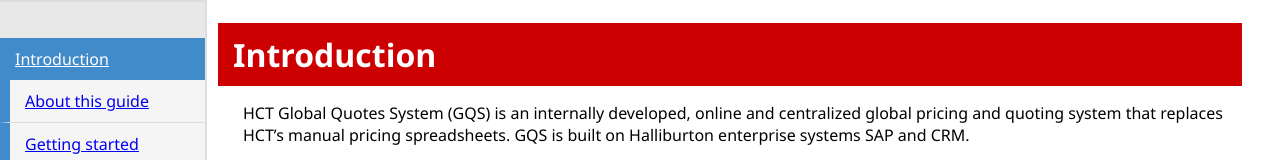
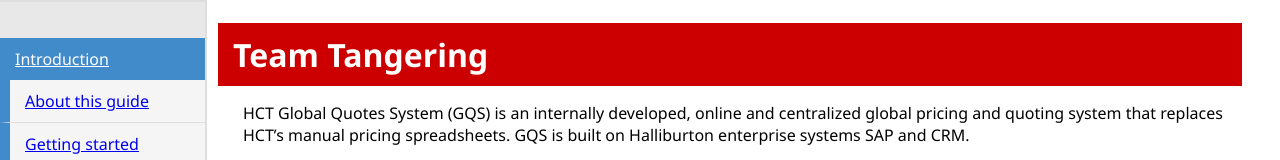
Before and after one commit to RaguNeopaney/userguides, a plain HTML site: page index.html in a window 1280 px wide. Shown: the top 160 px of the page. Drawn offline with Linux system fonts and the light colour scheme.

Commit message:
Team name added

```diff
--- a/index.html
+++ b/index.html
@@ -28,7 +28,7 @@
     </div>
 
     <div class="container-fluid">
-         <h1 class="heading">Introduction</h1>
+         <h1 class="heading">Team Tangering</h1>
         <p>HCT Global Quotes System (GQS) is an internally developed, online and centralized global pricing and quoting system that replaces HCT’s manual pricing spreadsheets. GQS is built on Halliburton enterprise systems SAP and CRM.</p>
         <p>For step-by-step instructions on how to obtain access to GQS, <a href="#">click here</a>.</p>
        <h2 id="about">About this Guide</h2>
```
